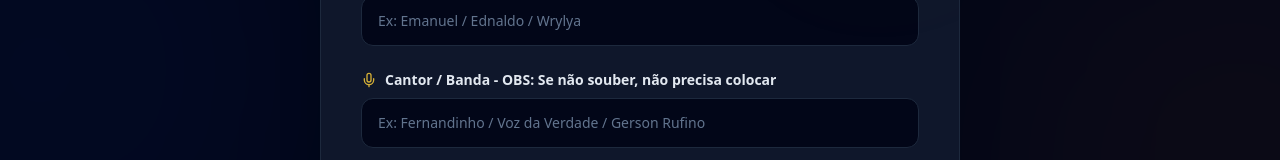
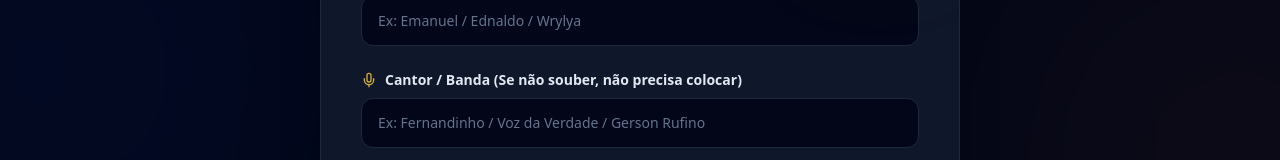
Before and after one commit to EmanuelNovaes/sistema-da-igreja, a React (Vite) app: page /enviar-hino in a window 1280 px wide. Shown: the part 397-557 px from the top of the page. Built offline with nearby package versions, Linux system fonts and the light colour scheme; no server answers.

Commit message:
ATUALIZAÇÃO 2.3

```diff
--- a/src/pages/EnviarHinoPage.tsx
+++ b/src/pages/EnviarHinoPage.tsx
@@ -135,7 +135,7 @@ export const EnviarHinoPage: React.FC = () => {
           <div>
             <label className="block text-sm font-bold text-slate-200 mb-2 flex items-center gap-2">
               <Mic className="w-4 h-4 text-[#d4af37]" />
-              Cantor / Banda - OBS: Se não souber, não precisa colocar
+              Cantor / Banda (Se não souber, não precisa colocar)
             </label>
             <input
               type="text"
--- a/src/pages/HinosPage.tsx
+++ b/src/pages/HinosPage.tsx
@@ -387,7 +387,7 @@ export const HinosPage: React.FC = () => {
                 <div>
                   <label className="block text-xs font-semibold text-slate-300 uppercase mb-1 flex items-center gap-1.5">
                     <Mic className="w-3.5 h-3.5 text-[#d4af37]" />
-                    Cantor / Banda - OBS: Se não souber, não precisa colocar
+                    Cantor / Banda (Se não souber, não precisa colocar)
                   </label>
                   <input
                     type="text"
@@ -540,7 +540,7 @@ export const HinosPage: React.FC = () => {
                 <div>
                   <label className="block text-xs font-semibold text-slate-300 uppercase mb-1 flex items-center gap-1.5">
                     <Mic className="w-3.5 h-3.5 text-[#d4af37]" />
-                    Cantor / Banda - OBS: Se não souber, não precisa colocar
+                    Cantor / Banda (Se não souber, não precisa colocar)
                   </label>
                   <input
                     type="text"
```
